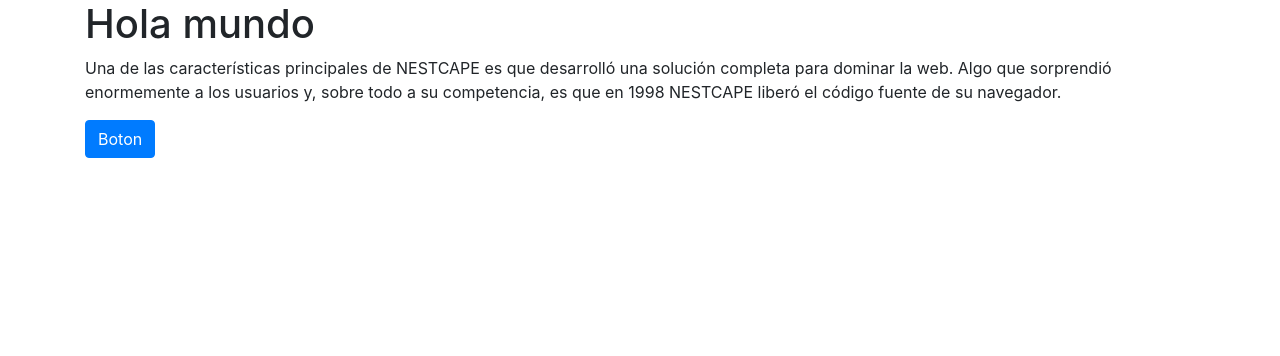
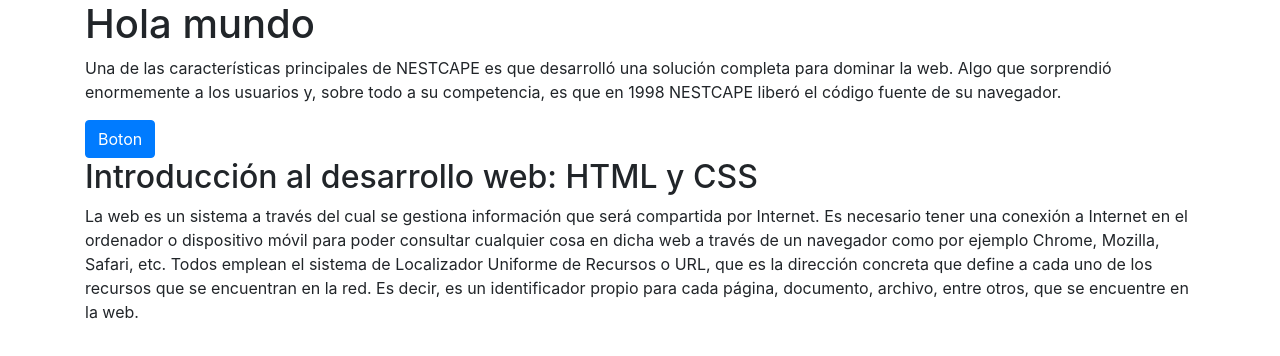
Before and after one commit to nico-ui/GithubConAtom, a plain HTML site: page index.html in a window 1280 px wide. Drawn offline with nearby package versions, Linux system fonts and the light colour scheme.

Commit message:
Nuevo párrafo

```diff
--- a/index.html
+++ b/index.html
@@ -13,10 +13,17 @@
 			Una de las características principales de NESTCAPE es que desarrolló una solución completa para dominar la web. Algo que sorprendió enormemente a los usuarios y, sobre todo a su competencia, es que en 1998 NESTCAPE liberó el código fuente de su navegador.
 		</p>
 		<button class="btn btn-primary">Boton</button>
+
+
+		<h2>Introducción al desarrollo web: HTML y CSS</h2>
+		<p>La web es un sistema a través del cual se gestiona información que será compartida por Internet. Es necesario tener una conexión a Internet en el ordenador o dispositivo móvil para poder consultar cualquier cosa en dicha web a través de un navegador como por ejemplo Chrome, Mozilla, Safari, etc. Todos emplean el sistema de Localizador Uniforme de Recursos o URL, que es la dirección concreta que define a cada uno de los recursos que se encuentran en la red. Es decir, es un identificador propio para cada página, documento, archivo, entre otros, que se encuentre en la web.</p>
+
+
 	</div>
 	<script type="text/javascript" src="js/jquery-3.5.1.min.js"></script>
 	<!--<script type="text/javascript" src="js/popper.min.js"></script>-->
 	<script src="https://cdn.jsdelivr.net/npm/popper.js@1.16.1/dist/umd/popper.min.js" integrity="sha384-9/reFTGAW83EW2RDu2S0VKaIzap3H66lZH81PoYlFhbGU+6BZp6G7niu735Sk7lN" crossorigin="anonymous"></script>
 	<script type="text/javascript" src="js/bootstrap.min.js"></script>
+
 </body>
 </html>
```
